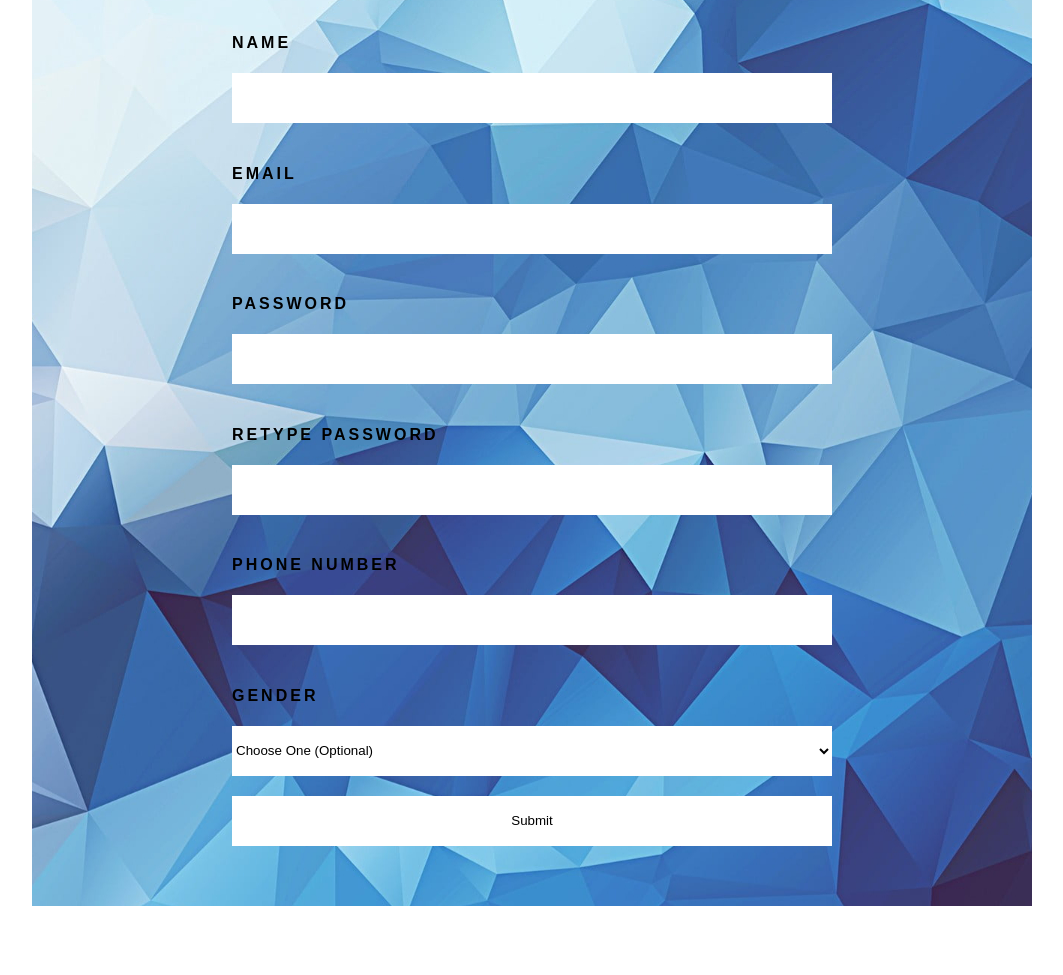
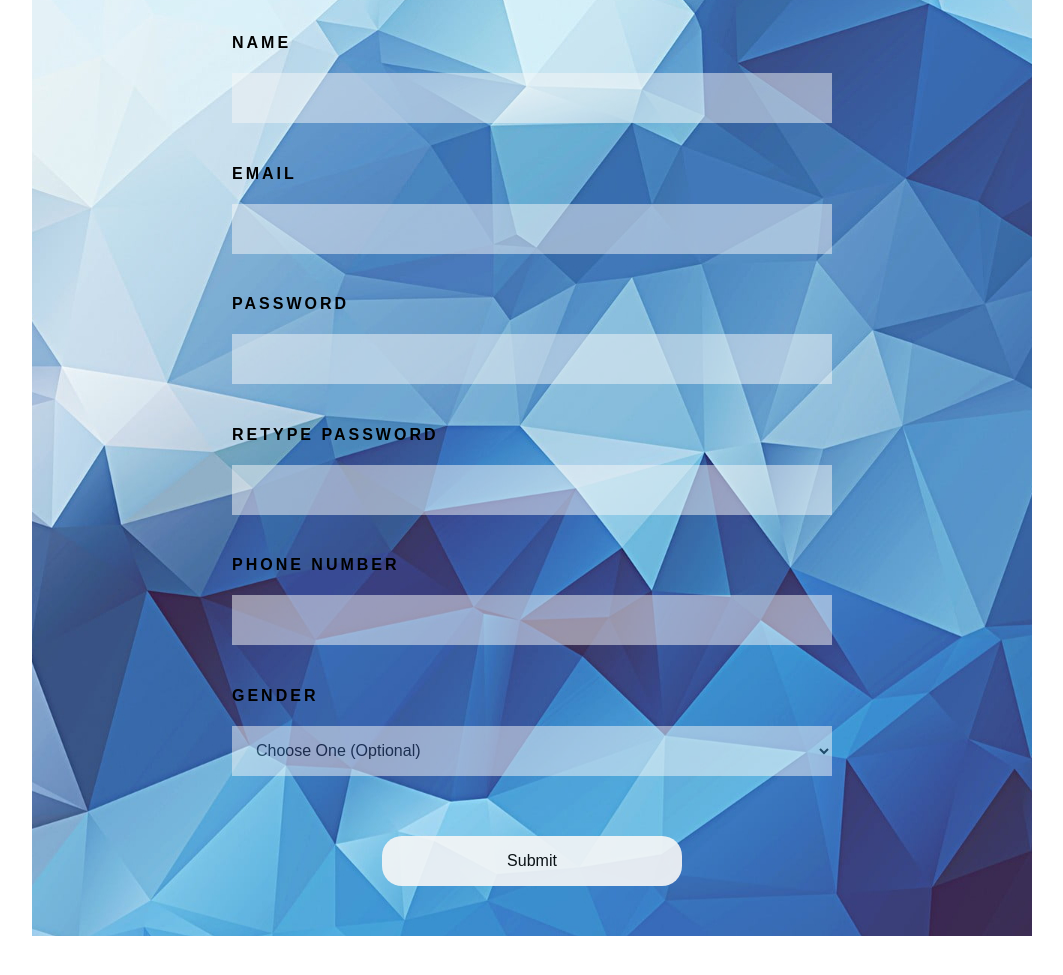
Before and after one commit to Ash310u/Gym-website, a plain HTML site: page admission form/admission.html in a window 1280 px wide. Shown: the part 307-1282 px from the top of the page, without its empty margins (108-1171 px from the left). Drawn offline with Linux system fonts and the light colour scheme.

Commit message:
Commited some styles changes

```diff
--- a/admission form/admission.html
+++ b/admission form/admission.html
@@ -9,28 +9,28 @@
 <body>
     <div id="container3">
         <div id="admissson">
-            <h1>admisson</h1>
+            <h1>admission</h1>
         </div>
         <form action="">
             <div class="row">
                 <h4>Name</h4>
-                <input type="text" name="fname" id="name"/>
+                <input type="text" name="fname" id="name" required/>
             </div>
             <div class="row">
                 <h4>Email</h4>
-                <input type="email" name="email" id="email"/>
+                <input type="email" name="email" id="email" required/>
             </div>
             <div class="row">
                 <h4>Password</h4>
-                <input type="password" name="password" id="password"/>
+                <input type="password" name="password" id="password" required/>
             </div>
             <div class="row">
                 <h4>retype Password</h4>
-                <input type="password" name="retype password" id=" retypePassword"/>
+                <input type="password" name="retype password" id=" retypePassword" required/>
             </div>
             <div class="row">
                 <h4>Phone Number</h4>
-                <input type="number" name="phnNumber" id="phnNumber"/>
+                <input type="number" name="phnNumber" id="phnNumber" required/>
             </div>
             <div class="row">
                 <h4>gender</h4>
@@ -40,8 +40,8 @@
                     <option value="female">Female</option>
                 </select>
             </div>
-            <div class="row">
-                <input type="submit" value="Submit" />
+            <div id="subDiv">
+                <input type="submit" value="Submit" id="submit" />
             </div>
         </form>
     </div>
--- a/admission form/admission.js
+++ b/admission form/admission.js
@@ -36,7 +36,6 @@ let admissionStyles = {
     textTransform:'uppercase',
     fontSize: '32px',
     letterSpacing: '13px',
-
 }
 Object.assign(document.getElementById('admissson').style, admissionStyles);
 // row design--->
@@ -55,6 +54,9 @@ let formStyles = {
     backgroundImage: 'url("bg.jpg")',
     backgroundRepeat : 'none',
     boxSizing: 'border-box',
+    display:'flex',
+    flexDirection: 'column',
+    alignItems: 'center',
 }
 Object.assign(document.querySelector('form').style, formStyles);
 
@@ -63,10 +65,32 @@ Object.assign(document.querySelector('form').style, formStyles);
 let inputStyles = {
     width: '600px',
     height: '50px',
+    paddingLeft: '20px',
+    fontSize: '16px',
+    fontWeight: '200',
     backgroundColor: 'rgba(255, 255, 255)',
     border:'none',
     boxSizing: 'border-box',
+    backgroundColor:'#f7f7f7',
+    opacity:'0.5'
+
 }
 document.querySelectorAll('input').forEach(element => { return Object.assign(element.style, inputStyles); });
 
 Object.assign(document.querySelector('select').style, inputStyles);
+
+
+// submit design--->
+
+let  submitStyles = {
+    padding:'10px 0px',
+    width:'300px',
+    borderRadius:'20px',
+    backgroundColor:'#f7f7f7',
+    opacity:'0.9'
+}
+let subDivStyles = {
+    paddingTop:'50px',
+}
+Object.assign(document.getElementById('subDiv').style, subDivStyles);
+Object.assign(document.getElementById('submit').style, submitStyles);
--- a/script.js
+++ b/script.js
@@ -51,7 +51,7 @@ Object.assign(document.querySelector('ul').style, ulStyles);
 let liStyles = {
     padding: '0px 30px',
     fontSize: '16px',
-    fontWeight: '#400',
+    fontWeight: '400',
 };
 
 document.querySelectorAll('.span').forEach(element => { return (Object.assign(element.style, liStyles)) });
```
